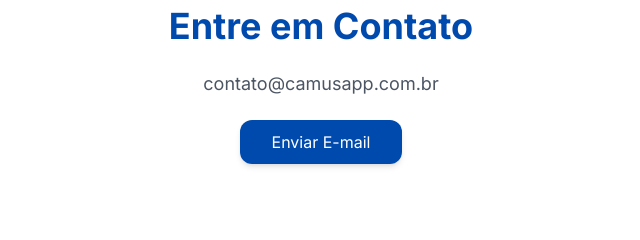
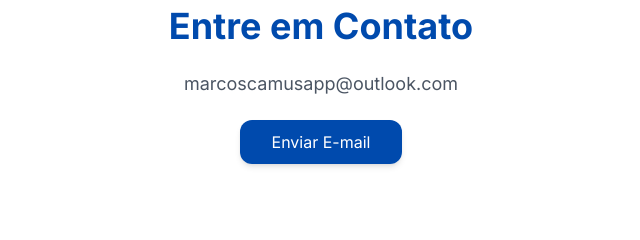
Before and after one commit to MarcosCamusAPP/camusapp, a plain HTML site: page index.html in a window 1280 px wide. Shown: the part 2218-2458 px from the top of the page, 319-959 px from the left. Drawn offline with nearby package versions, Linux system fonts and the light colour scheme.

Commit message:
Add files via upload

```diff
--- a/index.html
+++ b/index.html
@@ -150,9 +150,9 @@
     <div class="max-w-5xl mx-auto px-6 text-center">
         <h2 class="text-4xl font-bold text-primary mb-6">Entre em Contato</h2>
         <p class="text-lg text-gray-600 mb-8">
-            contato@camusapp.com.br
+            marcoscamusapp@outlook.com
         </p>
-        <a href="mailto:contato@camusapp.com.br" class="bg-primary hover:bg-accent text-white px-8 py-3 rounded-xl shadow-md transition">
+        <a href="mailto:marcoscamusapp@outlook.com" class="bg-primary hover:bg-accent text-white px-8 py-3 rounded-xl shadow-md transition">
             Enviar E-mail
         </a>
     </div>
```
